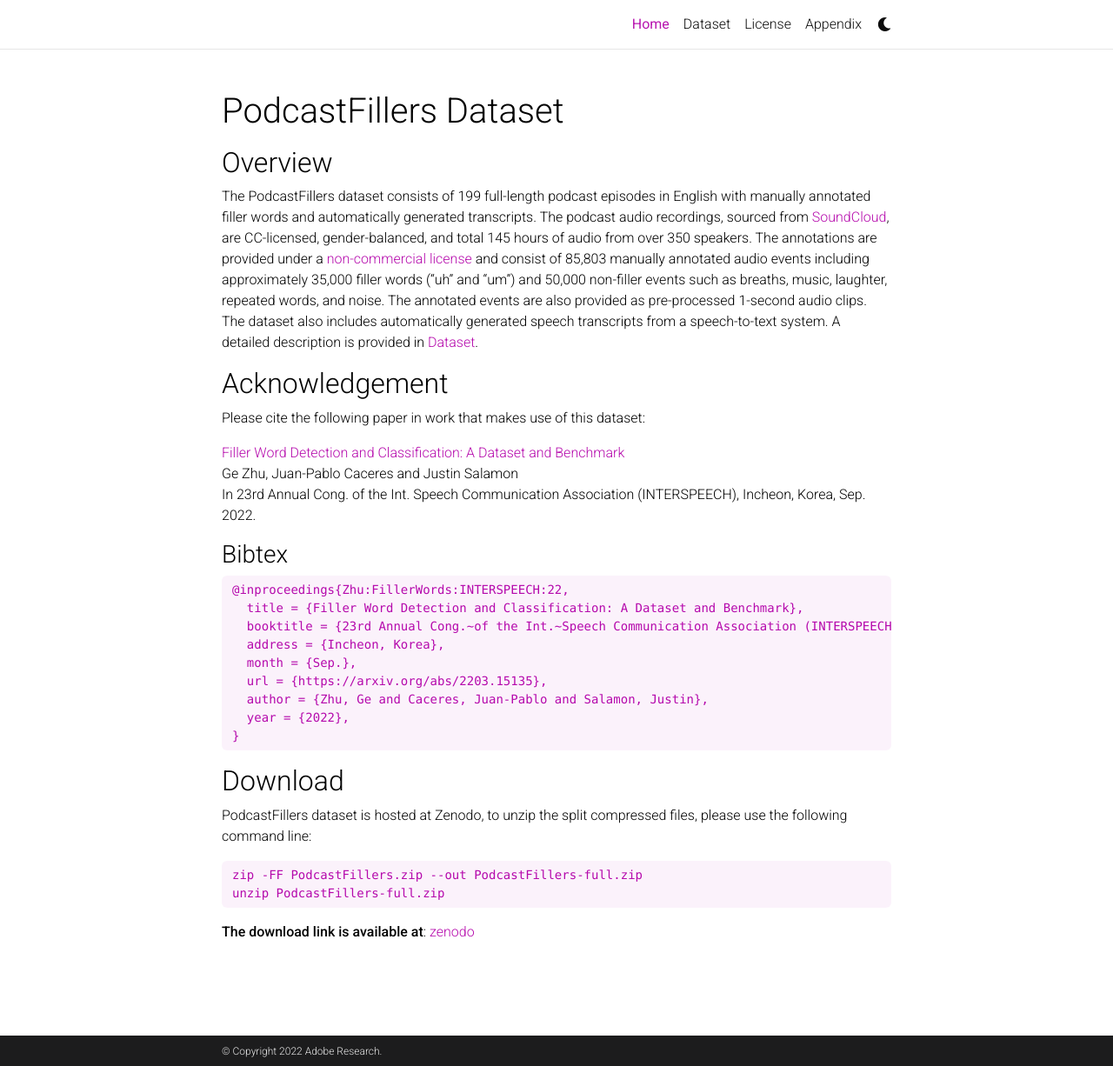
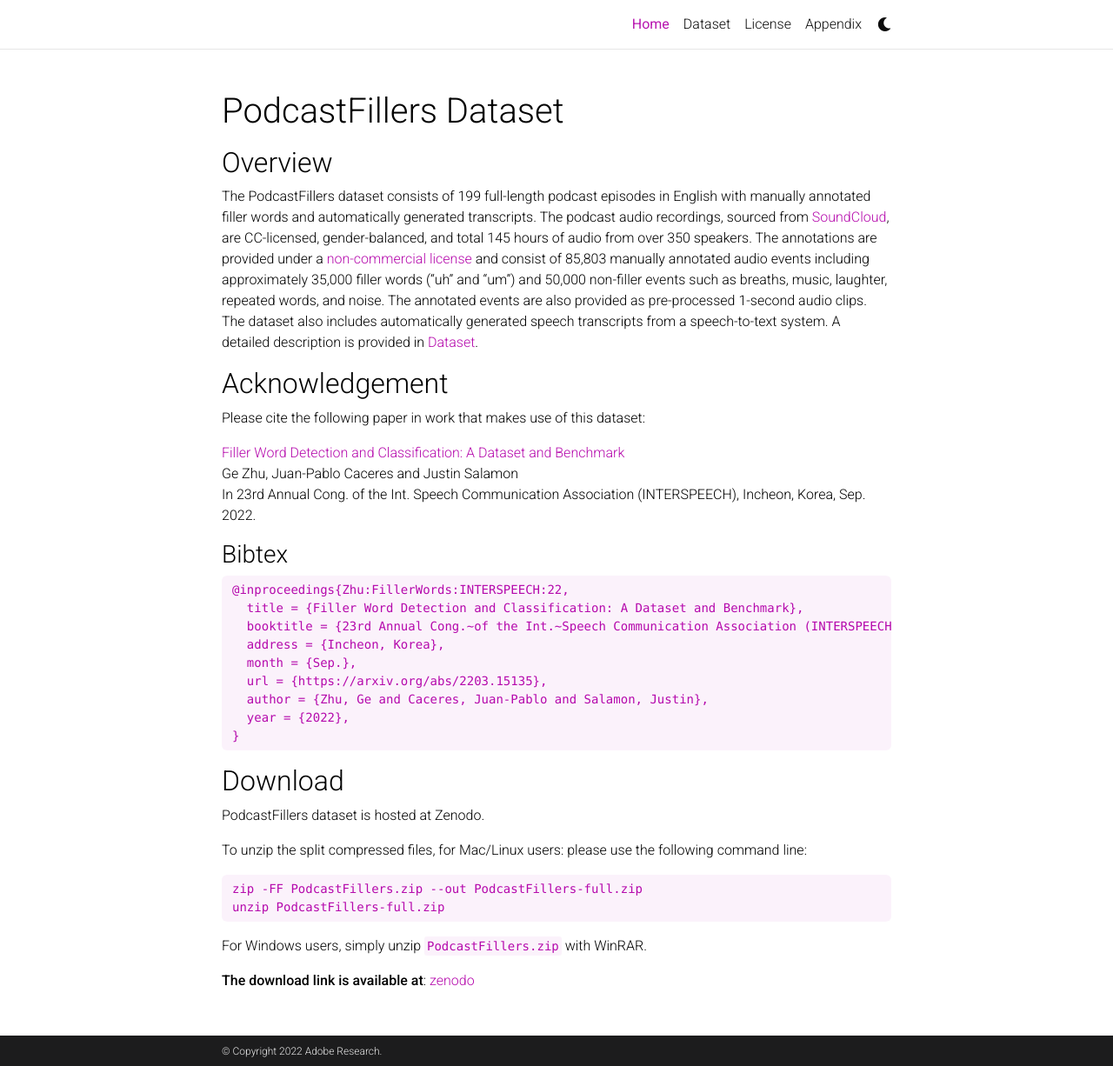
Before and after one commit to PodcastFillers/PodcastFillers.github.io, a Jekyll site: the page built from _pages/overview.md, in a window 1280 px wide and 1226 px high. Shown: the whole window at 87% size. Built offline with Jekyll 4.4.1, drawn with Linux system fonts in a browser that asks for light colours; comment, search, counter and statistics services are not loaded; a style sheet for code colours, icons or effects is not loaded.

Commit message:
add zip instructions

````diff
--- a/_pages/overview.md
+++ b/_pages/overview.md
@@ -36,10 +36,15 @@ In 23rd Annual Cong. of the Int. Speech Communication Association (INTERSPEECH),
 
 ## Download
 
-PodcastFillers dataset is hosted at Zenodo, to unzip the split compressed files, please use the following command line:
+PodcastFillers dataset is hosted at Zenodo.
+
+To unzip the split compressed files, for Mac/Linux users: please use the following command line:
 ```
 zip -FF PodcastFillers.zip --out PodcastFillers-full.zip
 unzip PodcastFillers-full.zip
 ```
 
+For Windows users, simply unzip `PodcastFillers.zip` with WinRAR.
+
+
 **The download link is available at**: [zenodo](https://zenodo.org/record/6609215#.Ys3IwZPMK3I)
````
